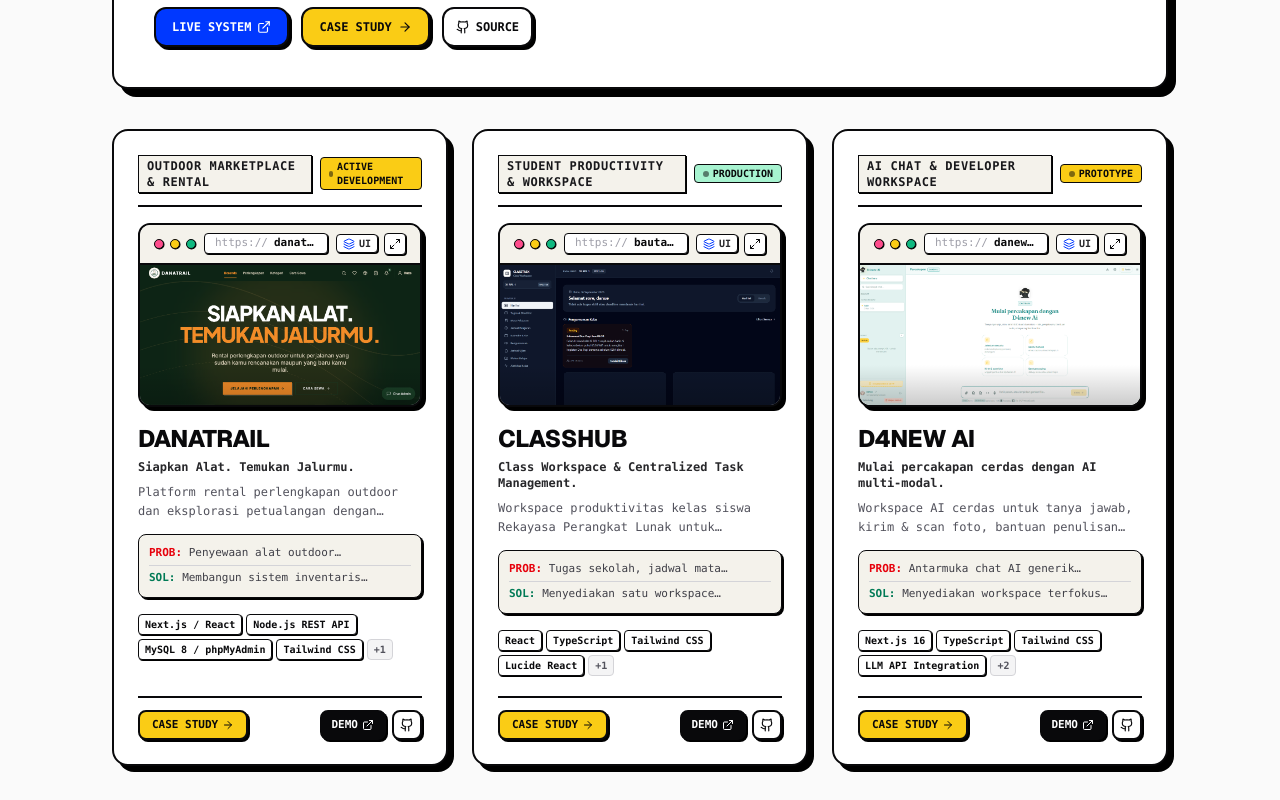
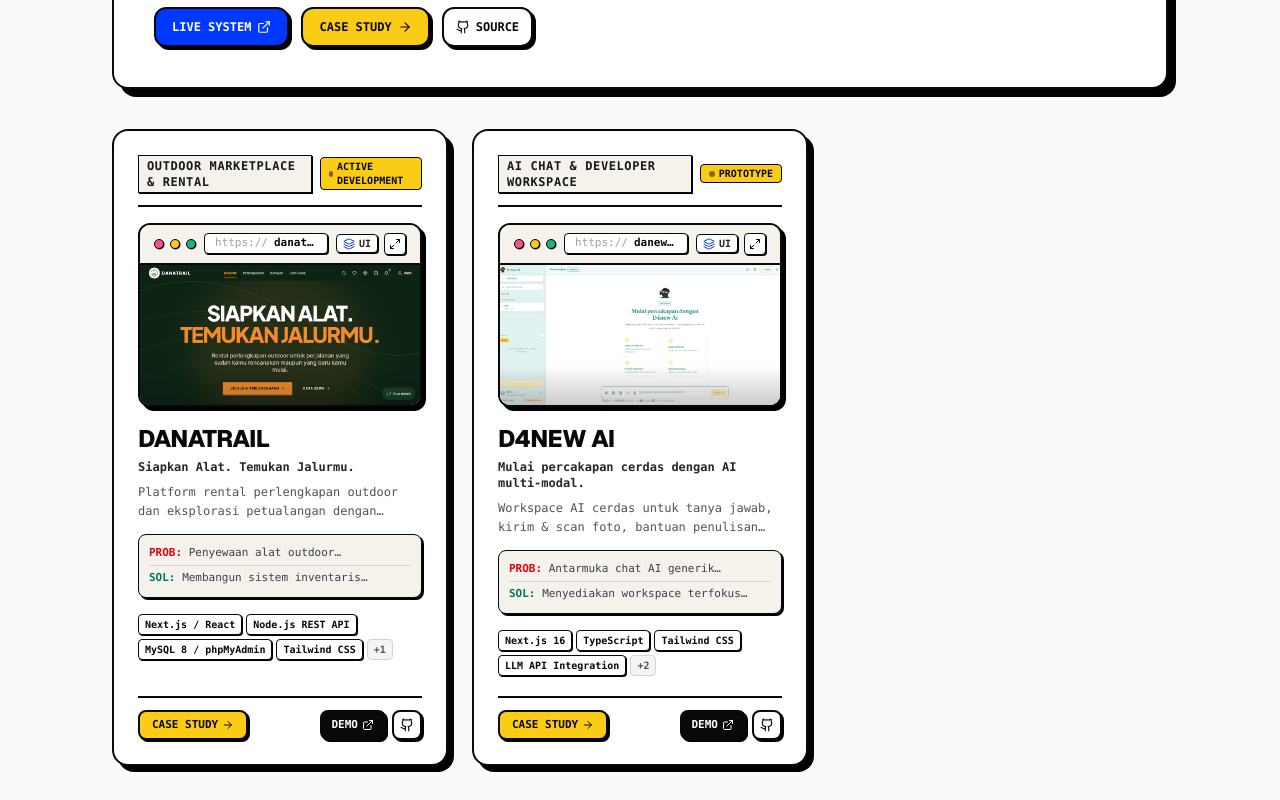
Before and after one commit to ronngranz-droid/danu-portfolio, a Next.js app: page / in a window 1280 px wide. Shown: the part 3400-4200 px from the top of the page. Built offline with nearby package versions, Linux system fonts and the light colour scheme.

Commit message:
feat: temporarily hide ClassHub from portfolio showcase, sitemap, and project index

```diff
--- a/src/app/projects/page.tsx
+++ b/src/app/projects/page.tsx
@@ -11,14 +11,14 @@ import { ArrowLeft } from 'lucide-react';
 export const metadata: Metadata = {
   title: 'Projects',
   description:
-    'Explore web applications and digital products built by ronngranz, including Kelana, DANATRAIL, ClassHub, and DanewAI.',
+    'Explore web applications and digital products built by ronngranz, including Kelana, DANATRAIL, and DanewAI.',
   alternates: {
     canonical: 'https://kuze3ez.is-a.dev/projects',
   },
   openGraph: {
     title: 'Projects | ronngranz',
     description:
-      'Explore web applications and digital products built by ronngranz, including Kelana, DANATRAIL, ClassHub, and DanewAI.',
+      'Explore web applications and digital products built by ronngranz, including Kelana, DANATRAIL, and DanewAI.',
     url: 'https://kuze3ez.is-a.dev/projects',
     type: 'website',
   },
@@ -26,7 +26,7 @@ export const metadata: Metadata = {
     card: 'summary_large_image',
     title: 'Projects | ronngranz',
     description:
-      'Explore web applications and digital products built by ronngranz, including Kelana, DANATRAIL, ClassHub, and DanewAI.',
+      'Explore web applications and digital products built by ronngranz, including Kelana, DANATRAIL, and DanewAI.',
   },
 };
 
--- a/src/components/layout/BootScreen.tsx
+++ b/src/components/layout/BootScreen.tsx
@@ -29,7 +29,7 @@ export const BootScreen: React.FC = () => {
       'INITIALIZING ARCHITECTURE CORE...',
       'CHECKING SYSTEM INTERFACE... [OK]',
       'LOADING PROFILE & IDENTITY SPECIFICATIONS... [OK]',
-      'MOUNTING REPOSITORIES: Kelana, DANATRAIL, ClassHub, D4new Ai... [OK]',
+      'MOUNTING REPOSITORIES: Kelana, DANATRAIL, D4new Ai... [OK]',
       'HYDRATING INTERACTION MATRIX & UI ENGINE... [OK]',
       'ESTABLISHING TERMINAL: kuze3ez@system:~$ [ONLINE]',
       'D4NEW.SYSTEM — SYSTEM READY',
--- a/src/components/sections/DevActivityHub.tsx
+++ b/src/components/sections/DevActivityHub.tsx
@@ -39,9 +39,9 @@ export const DevActivityHub: React.FC = () => {
       color: 'bg-[#A7F3D0]',
     },
     {
-      name: 'ClassHub: Manajemen Tugas & Hak Akses Siswa-Guru',
-      category: 'PRODUCTIVITY // FRONTEND',
-      progress: 60,
+      name: 'D4new Ai: Multi-Session Prompting & Debugging Assistant',
+      category: 'AI_AGENT // FRONTEND',
+      progress: 75,
       tag: 'ACTIVE_DEV',
       color: 'bg-[#FF4D8D]',
     },
--- a/src/components/ui/ResumeModal.tsx
+++ b/src/components/ui/ResumeModal.tsx
@@ -265,17 +265,7 @@ export const ResumeModal: React.FC<ResumeModalProps> = ({ isOpen, onClose }) =>
 
                   <div className="border-2 border-zinc-950 p-3 bg-zinc-50 shadow-[2px_2px_0px_0px_rgba(0,0,0,1)]">
                     <div className="flex justify-between items-start">
-                      <span className="font-black text-sm text-zinc-950">3. CLASSHUB — School Management System</span>
-                      <span className="text-[10px] bg-blue-300 px-1.5 py-0.5 border border-zinc-950 font-bold">DASHBOARD</span>
-                    </div>
-                    <p className="text-zinc-600 text-[11px] font-sans mt-1">
-                      Sistem manajemen kelas dan kehadiran siswa dengan validasi data relasional MySQL.
-                    </p>
-                  </div>
-
-                  <div className="border-2 border-zinc-950 p-3 bg-zinc-50 shadow-[2px_2px_0px_0px_rgba(0,0,0,1)]">
-                    <div className="flex justify-between items-start">
-                      <span className="font-black text-sm text-zinc-950">4. D4NEW AI — Prompt Engineering &amp; AI Assist</span>
+                      <span className="font-black text-sm text-zinc-950">3. D4NEW AI — Prompt Engineering &amp; AI Assist</span>
                       <span className="text-[10px] bg-pink-300 px-1.5 py-0.5 border border-zinc-950 font-bold">AI TOOL</span>
                     </div>
                     <p className="text-zinc-600 text-[11px] font-sans mt-1">
--- a/src/components/widgets/MiniTerminal.tsx
+++ b/src/components/widgets/MiniTerminal.tsx
@@ -69,8 +69,7 @@ export const MiniTerminal: React.FC = () => {
         newHistory.push(
           { type: 'output', text: '1. Kelana    - Gamified Language Platform (Flagship)' },
           { type: 'output', text: '2. DANATRAIL - Outdoor Marketplace & Rental Platform' },
-          { type: 'output', text: '3. ClassHub  - Class Workspace & Student Task Management' },
-          { type: 'output', text: '4. D4new Ai  - AI Chat & Developer Workspace' }
+          { type: 'output', text: '3. D4new Ai  - AI Chat & Developer Workspace' }
         );
         break;
 
--- a/src/data/journey.ts
+++ b/src/data/journey.ts
@@ -78,7 +78,7 @@ export const developmentJourney: JourneyMilestone[] = [
     title: 'Building Complete Software Products',
     description:
       'Unifying modern web technologies into full-cycle products: from problem definition and database schemas to intuitive UIs and rapid iteration.',
-    focus: 'End-to-end product delivery (Kelana, DANATRAIL, ClassHub)',
+    focus: 'End-to-end product delivery (Kelana, DANATRAIL, D4new Ai)',
     badge: 'Product Engineering',
   },
 ];
--- a/src/data/principles.ts
+++ b/src/data/principles.ts
@@ -39,7 +39,7 @@ export const principles: Principle[] = [
     title: 'Every Project Should Solve a Problem',
     summary: 'Technology is an instrument to solve concrete operational pain points.',
     description:
-      'I don’t build clone apps just to tick off a checklist. Kelana solves Korean keyboard barriers; DANATRAIL fixes double-booking in rental shops; ClassHub cures lost assignment deadlines. Purpose drives better architectural decisions.',
+      'I don’t build clone apps just to tick off a checklist. Kelana solves Korean keyboard barriers; DANATRAIL fixes double-booking in rental shops; D4new Ai streamlines multi-session AI workflows. Purpose drives better architectural decisions.',
   },
   {
     id: 'p6',
--- a/src/data/projects.ts
+++ b/src/data/projects.ts
@@ -165,81 +165,6 @@ export const projects: Project[] = [
     mockupType: 'danatrail',
   },
   {
-    slug: 'classhub',
-    title: 'ClassHub',
-    category: 'Student Productivity & Workspace',
-    tagline: 'Class Workspace & Centralized Task Management.',
-    description:
-      'Workspace produktivitas kelas siswa Rekayasa Perangkat Lunak untuk mengorganisasi tugas harian, deadline mendesak, jadwal mata pelajaran, kalender kelas, jadwal ujian, dan pengumuman KBM terpadu.',
-    status: 'Production',
-    isFlagship: false,
-    featuredOrder: 3,
-    imageUrl: '/images/projects/classhub.png',
-    role: [
-      'Frontend Engineering',
-      'Riset Kebutuhan Siswa RPL Kelas XI',
-      'Manajemen State & Filtering Tugas',
-      'Persistensi Data Lokal & Fitur Pengumuman',
-    ],
-    technologies: [
-      'React',
-      'TypeScript',
-      'Tailwind CSS',
-      'Lucide React',
-      'LocalStorage API',
-    ],
-    keyFeatures: [
-      'Dashboard Hari Ini dengan Peringatan Tugas Aktif & Deadline Mendesak',
-      'Pengumuman Kelas Resmi dengan Aksi "Tandai Dibaca"',
-      'Daftar Tugas & Deadline Berdasarkan Mata Pelajaran',
-      'Jadwal Pelajaran & Kalender Kelas Terintegrasi (XI RPL 1 / RPL1-26)',
-      'Direktori Jadwal Ujian & Materi Belajar Digital',
-      'Feed Aktivitas Kelas & Log Pembaruan Akademik',
-    ],
-    problemSolved: {
-      problem:
-        'Tugas sekolah, jadwal mata pelajaran, dan pengumuman kelas yang disebarkan lewat grup pesan instan sering tertimbun obrolan santai, sehingga siswa melewatkan deadline penting.',
-      solution:
-        'Menyediakan satu workspace dashboard terpusat yang memetakan status tugas hari ini, jadwal mingguan, dan pengumuman kelas yang dapat ditandai selesai/dibaca.',
-    },
-    demoUrl: 'https://bautask.vercel.app/',
-    githubUrl: 'https://github.com/ronngranz-droid/classtask',
-    overview:
-      'ClassHub (ClassTask) dibangun untuk menjawab kebutuhan nyata di kelas Rekayasa Perangkat Lunak. Memprioritaskan kecepatan loading, tampilan rapi tanpa iklan, dan navigasi sidebar yang intuitif untuk mengakses jadwal, materi, dan tugas harian.',
-    goals: [
-      'Memberikan visibilitas instan atas tugas yang harus diselesaikan hari ini',
-      'Menyediakan arsip jadwal pelajaran dan pengumuman doa/KBM yang rapi',
-      'Memastikan aplikasi dapat diakses sangat cepat di perangkat smartphone siswa',
-    ],
-    challenges: [
-      {
-        title: 'Akses Cepat Tanpa Bergantung pada Koneksi Lambat',
-        description:
-          'Koneksi internet di area sekolah terkadang lambat, membuat web app yang lambat sulit dibuka saat jam pergantian pelajaran.',
-        solution:
-          'Membangun arsitektur offline-first dengan LocalStorage dan state in-memory, menghasilkan respon navigasi sub-milidetik.',
-      },
-    ],
-    architecture: {
-      frontend: 'React SPA dengan TypeScript & Tailwind CSS',
-      backend: 'Client-side reactive data store',
-      database: 'LocalStorage persistence dengan state migration',
-      description:
-        'Arsitektur client-first yang ringan dan hemat kuota data, dirancang khusus untuk kenyamanan siswa sehari-hari.',
-    },
-    learningOutcomes: [
-      'Mendalami perancangan dashboard produktivitas dan hierarki navigasi sidebar',
-      'Mengembangkan sistem penanda status (Tandai Dibaca, Pending, Selesai)',
-      'Melakukan usability testing langsung dengan teman sekelas untuk kenyamanan UX',
-    ],
-    nextImprovements: [
-      'Sinkronisasi real-time antar pengurus kelas menggunakan Supabase / WebSocket',
-      'Integrasi ekspor tugas ke format PDF atau Google Calendar',
-      'Fitur voting pemilihan ketua/agenda kelas',
-    ],
-    mockupType: 'classhub',
-  },
-  {
     slug: 'danewai',
     title: 'D4new Ai',
     category: 'AI Chat & Developer Workspace',
@@ -248,7 +173,7 @@ export const projects: Project[] = [
       'Workspace AI cerdas untuk tanya jawab, kirim & scan foto, bantuan penulisan naskah, curated prompt templates, bantuan debugging coding logic, dan manajemen riwayat chat multi-sesi.',
     status: 'Prototype',
     isFlagship: false,
-    featuredOrder: 4,
+    featuredOrder: 3,
     imageUrl: '/images/projects/danewai.png',
     role: [
       'Konsep Produk & Frontend Engineering',
```
